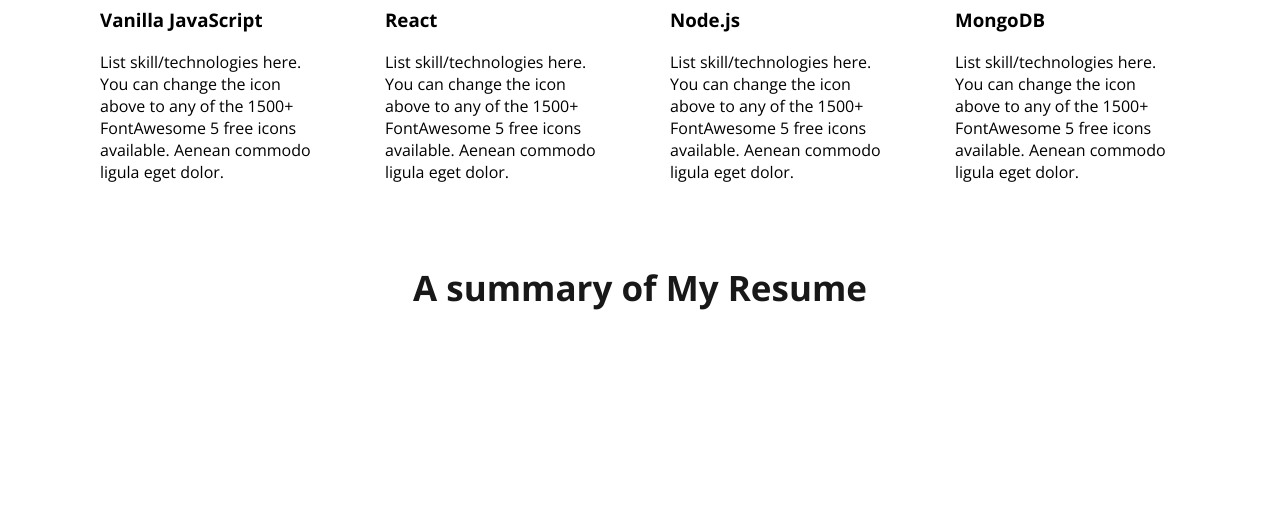
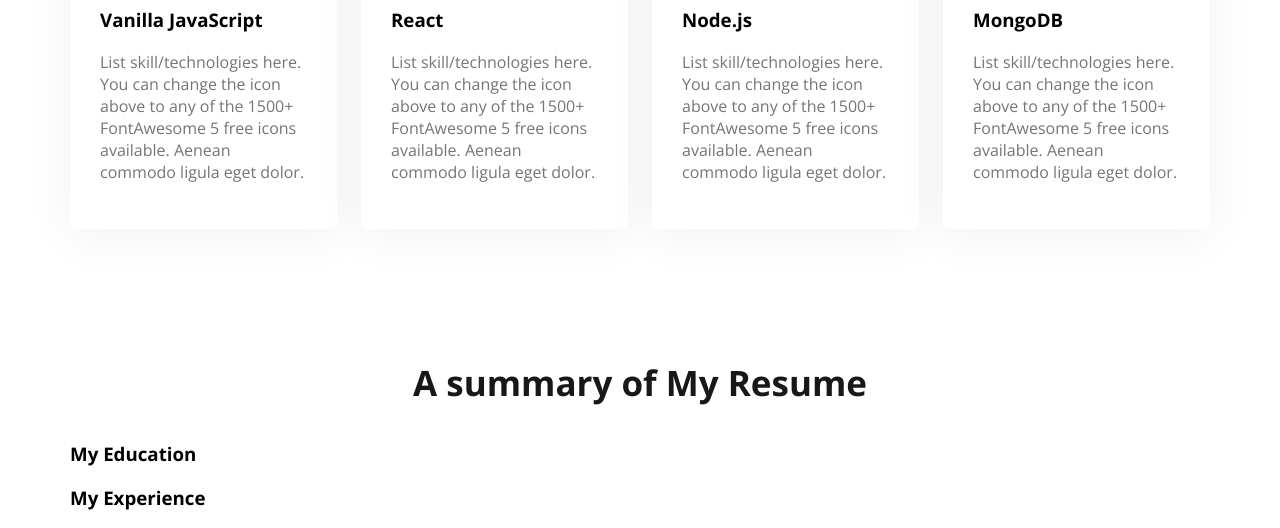
Before and after one commit to sajed-419/sajed-info, a plain HTML site: page index.html in a window 1280 px wide. Shown: the part 2001-2529 px from the top of the page. Before the commit the page ends 2347 px from the top, so only its background shows below. Drawn offline with nearby package versions, Linux system fonts and the light colour scheme.

Commit message:
summary added

```diff
--- a/css/port.css
+++ b/css/port.css
@@ -20,7 +20,8 @@
     font-style: normal;
     font-weight: 700;
 }
-.bannar-discreption{
+
+.bannar-discreption {
     color: #757575;
     text-align: center;
     font-size: 18px;
@@ -36,7 +37,7 @@
 }
 
 .nav-title {
-    color: var(--Dark-01, #181818);
+    color: #181818;
 
     font-family: Open Sans;
     font-size: 45px;
@@ -106,8 +107,7 @@
 }
 
 /* .bannar-title{ */
-color: var(--Dark-01, #181818);
-font-family: Open Sans;
+color: #181818;
 font-size: 85px;
 font-weight: 700;
 line-height: normal;
@@ -120,11 +120,13 @@
 
 /* main section styles */
 
-main{
+main {
     max-width: 1140px;
     margin: 0 auto;
 }
-
+main section{
+    margin-top: 130px;
+}
 /* about section styles */
 
 .about {
@@ -133,31 +135,42 @@
     background: #FFF8F3;
     margin: 130px;
 }
-.about-info-container{
+
+.about-info-container {
     display: flex;
     justify-content: space-around;
 
 }
-.about-info{
+
+.about-info {
     text-align: center;
 }
-#what-i-do-description{
+
+#what-i-do-description {
     padding: 30px 150px;
     text-align: center;
 }
-.section-description{
+
+.section-description {
     text-align: center;
 }
 
 /* skill related styles */
-.skills-containar{
+.skills-containar {
     display: flex;
+    gap: 24px;
 }
-.skill{
+
+.skill {
     padding: 30px;
-    gap: 24px;
+
+    border-radius: 5px;
+    background: #FFF;
+    box-shadow: 0px 6px 50px 0px rgba(0, 0, 0, 0.06);
+
 
 }
-.skill-description{
 
+.skill-description {
+    color: #757575;
 }
--- a/index.html
+++ b/index.html
@@ -1,5 +1,6 @@
 <!DOCTYPE html>
 <html lang="en">
+
 <head>
     <meta charset="UTF-8">
     <meta name="viewport" content="width=device-width, initial-scale=1.0">
@@ -11,6 +12,7 @@
 
     <link rel="stylesheet" href="css/port.css">
 </head>
+
 <body>
     <header class="header">
         <nav>
@@ -23,9 +25,10 @@
         </nav>
         <div class="bannar">
             <div class="bannar-content">
-            <h3 class="bannar-greeting">Hi, I  am</h3>
+                <h3 class="bannar-greeting">Hi, I am</h3>
                 <h1 class="bannar-title">Saiful Ahnm Sajed</h1>
-            <p class="bannar-discreption">Shot what able cold new see hold.Friendly as an betrayed formerly he. Morning because as to society behaved moments.</p>
+                <p class="bannar-discreption">Shot what able cold new see hold.Friendly as an betrayed formerly he.
+                    Morning because as to society behaved moments.</p>
                 <button class="btn-primary">Download CV</button>
                 <button class="btn-primary">Contact</button>
             </div>
@@ -35,7 +38,9 @@
     <main>
         <section class="about">
             <h3 class="section-title">About Me</h3>
-    <p class="section-description">I, m a designer & developer with a passion for web design.clients have procured exceptional resulfs while working with me. Delivering work within time and budget which meets clients requirements in our mata.</p>
+            <p class="section-description">I, m a designer & developer with a passion for web design.clients have
+                procured exceptional resulfs while working with me. Delivering work within time and budget which meets
+                clients requirements in our mata.</p>
             <div class="about-info-container">
                 <div class="about-info">
                     <h4 class="info-title">Name:
@@ -62,37 +67,52 @@
             <h3 class="section-title">
                 What I Do
             </h3>
-        <p id="what-i-do-description" class="section-">I have more than 10 years experience building software for clients all over the world. Below is a quick overview of my main technical skill sets and technologies i use. Want to find out more about my experience? Check out my online resume and project portfolio.</p>
+            <p id="what-i-do-description" class="section-">I have more than 10 years experience building software for
+                clients all over the world. Below is a quick overview of my main technical skill sets and technologies i
+                use. Want to find out more about my experience? Check out my online resume and project portfolio.</p>
             <div class="skills-containar">
                 <div class="skill">
                     <img src="images/icons/nodejs.png" alt="">
                     <h3 class="skill-title">Vanilla JavaScript</h3>
-                <p class="skill-description">List skill/technologies here. You can change the icon above to any of the 1500+ FontAwesome 5 free icons available. Aenean commodo ligula eget dolor.</p>
+                    <p class="skill-description">List skill/technologies here. You can change the icon above to any of
+                        the 1500+ FontAwesome 5 free icons available. Aenean commodo ligula eget dolor.</p>
                 </div>
                 <div class="skill">
                     <img src="images/icons/react.png" alt="">
                     <h3 class="skill-title">React</h3>
-                <p class="skill-description">List skill/technologies here. You can change the icon above to any of the 1500+ FontAwesome 5 free icons available. Aenean commodo ligula eget dolor.</p>
+                    <p class="skill-description">List skill/technologies here. You can change the icon above to any of
+                        the 1500+ FontAwesome 5 free icons available. Aenean commodo ligula eget dolor.</p>
                 </div>
                 <div class="skill">
                     <img src="images/icons/nodejs.png" alt="">
                     <h3 class="skill-title">Node.js</h3>
-                <p class="skill-description">List skill/technologies here. You can change the icon above to any of the 1500+ FontAwesome 5 free icons available. Aenean commodo ligula eget dolor.</p>
+                    <p class="skill-description">List skill/technologies here. You can change the icon above to any of
+                        the 1500+ FontAwesome 5 free icons available. Aenean commodo ligula eget dolor.</p>
                 </div>
                 <div class="skill">
                     <img src="images/icons/mongo.png" alt="">
                     <h3 class="skill-title">MongoDB</h3>
-                <p class="skill-description">List skill/technologies here. You can change the icon above to any of the 1500+ FontAwesome 5 free icons available. Aenean commodo ligula eget dolor.</p>
+                    <p class="skill-description">List skill/technologies here. You can change the icon above to any of
+                        the 1500+ FontAwesome 5 free icons available. Aenean commodo ligula eget dolor.</p>
                 </div>
             </div>
         </section>
         <!-- resume section -->
         <section>
             <h3 class="section-title">A summary of My Resume</h3>
+            <div class="resume-container">
+                <div class="resume-colom">
+                    <h3 class="resume-colom-title">My Education</h3>
+                </div>
+                <div class="resume-colom">
+                    <h3 class="resume-colom-title">My Experience</h3>
+                </div>
+            </div>
         </section>
     </main>
     <footer>
 
     </footer>
 </body>
+
 </html>
```
Lines whose indentation alone changed are shown as unchanged.
